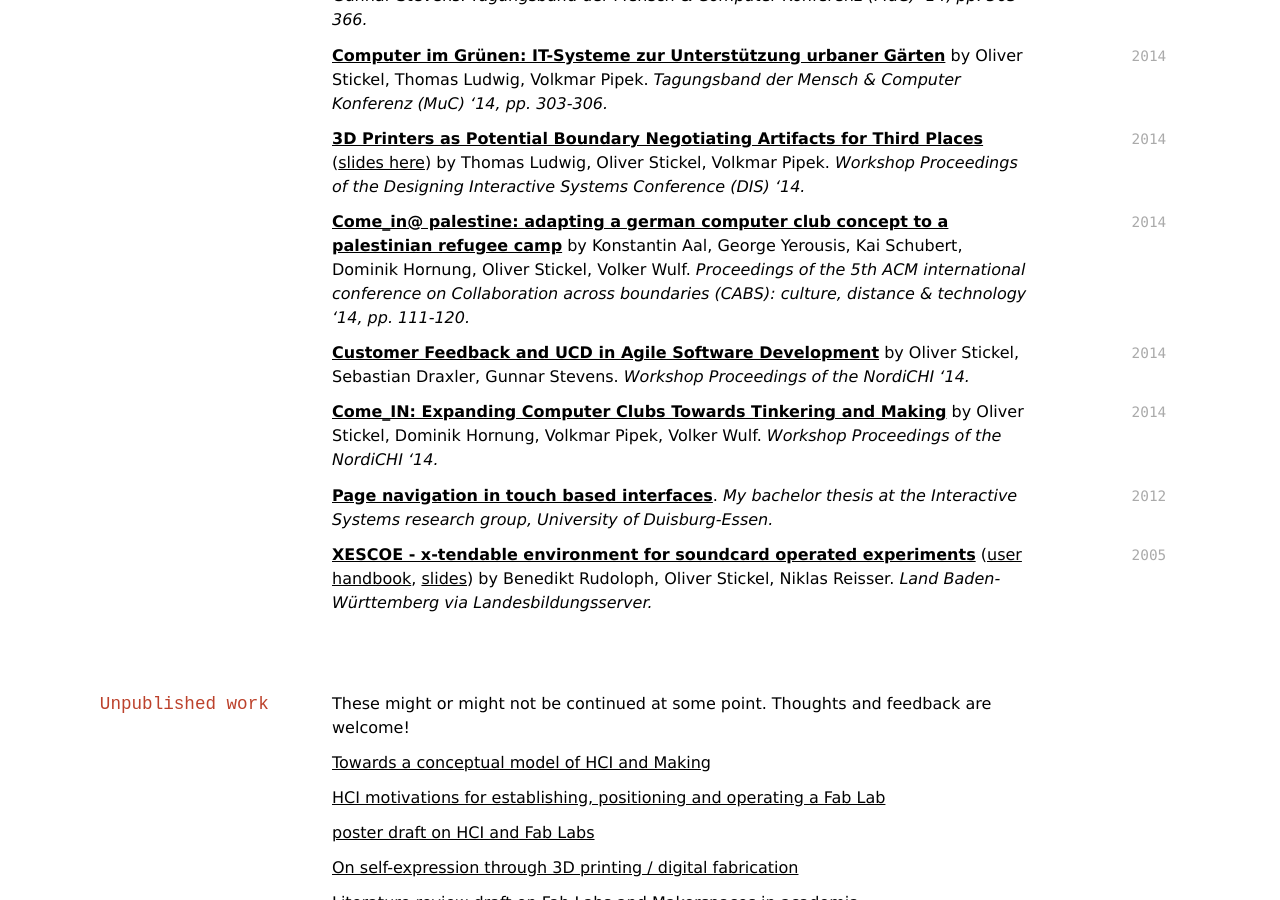
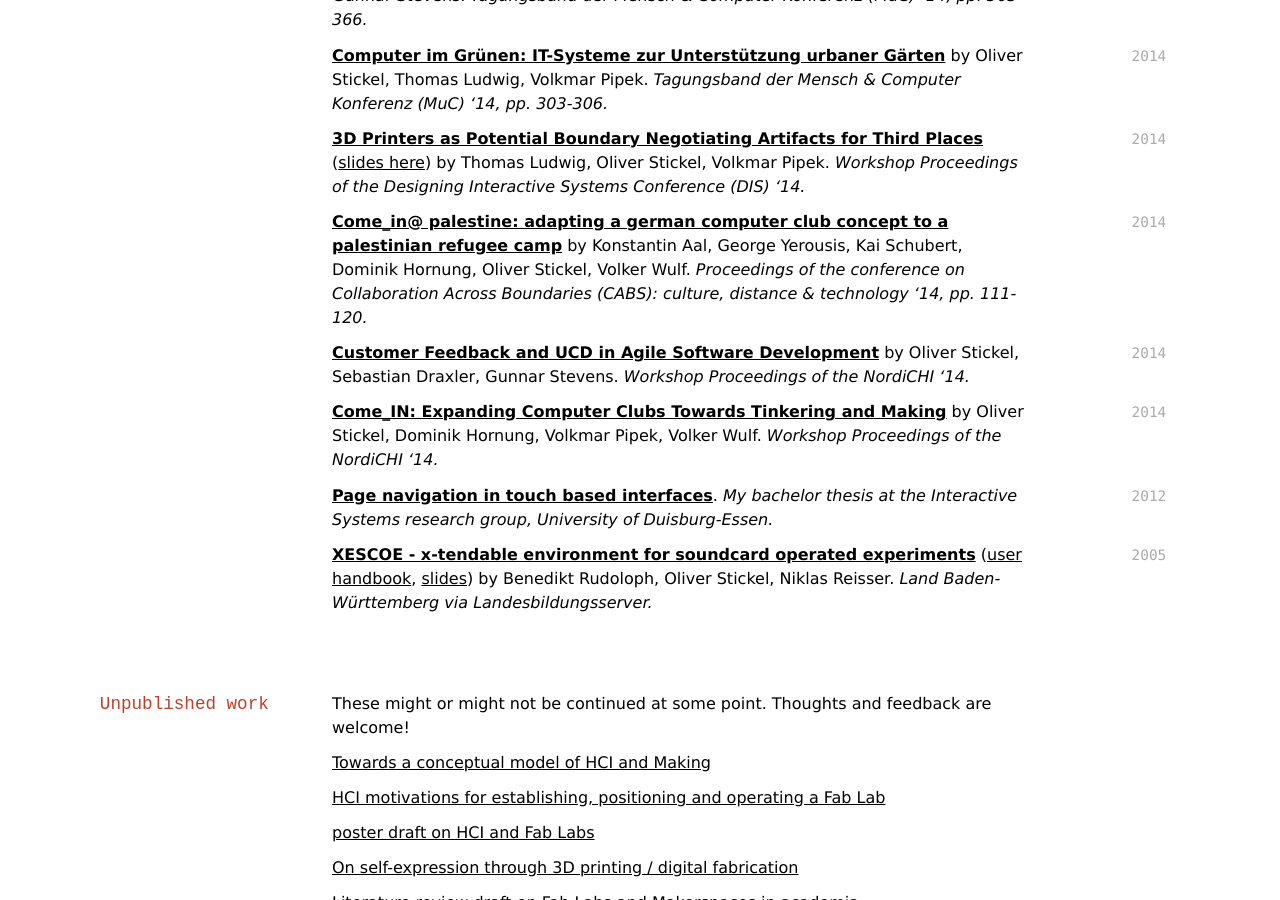
Before and after one commit to oliverstickel/oliverstickel.github.io, a Jekyll site: the page built from index.md, in a window 1280 px wide and 900 px high, scrolled down 6888 px. Built offline with Jekyll 4.4.1, drawn with Linux system fonts in a browser that asks for light colours; nearby versions of some CDN libraries; a style sheet for code colours, icons or effects is not loaded.

Commit message:
Update index.md

```diff
--- a/index.md
+++ b/index.md
@@ -224,7 +224,7 @@ I enjoy camping, water, (working on) motorbikes, cooking and books.
 [**3D Printers as Potential Boundary Negotiating Artifacts for Third Places**](https://www.researchgate.net/profile/Oliver-Stickel/publication/262535718_3D_Printers_as_Potential_Boundary_Negotiating_Artifacts_for_Third_Places/links/53d894380cf2631430c324fa/3D-Printers-as-Potential-Boundary-Negotiating-Artifacts-for-Third-Places.pdf?_tp=eyJjb250ZXh0Ijp7ImZpcnN0UGFnZSI6InB1YmxpY2F0aW9uIiwicGFnZSI6InB1YmxpY2F0aW9uIn19) ([slides here](files/slides/2014-3dprinters-boundary-objects.pdf)) by Thomas Ludwig, Oliver Stickel, Volkmar Pipek. *Workshop Proceedings of the Designing Interactive Systems Conference (DIS) '14.*
 
 `2014`
-[**Come_in@ palestine: adapting a german computer club concept to a palestinian refugee camp**](https://www.researchgate.net/profile/Konstantin-Aal/publication/264503740_Come_INPalestine_Adapting_a_German_Computer_Club_Concept_to_a_Palestinian_Refugee_Camp/links/53f9ee7a0cf20a45496ab466/Come-INPalestine-Adapting-a-German-Computer-Club-Concept-to-a-Palestinian-Refugee-Camp.pdf) by Konstantin Aal, George Yerousis, Kai Schubert, Dominik Hornung, Oliver Stickel, Volker Wulf. *Proceedings of the 5th ACM international conference on Collaboration across boundaries (CABS): culture, distance & technology '14, pp. 111-120.*
+[**Come_in@ palestine: adapting a german computer club concept to a palestinian refugee camp**](https://www.researchgate.net/profile/Konstantin-Aal/publication/264503740_Come_INPalestine_Adapting_a_German_Computer_Club_Concept_to_a_Palestinian_Refugee_Camp/links/53f9ee7a0cf20a45496ab466/Come-INPalestine-Adapting-a-German-Computer-Club-Concept-to-a-Palestinian-Refugee-Camp.pdf) by Konstantin Aal, George Yerousis, Kai Schubert, Dominik Hornung, Oliver Stickel, Volker Wulf. *Proceedings of the conference on Collaboration Across Boundaries (CABS): culture, distance & technology '14, pp. 111-120.*
 
 `2014`
 [**Customer Feedback and UCD in Agile Software Development**](https://www.researchgate.net/profile/Oliver-Stickel/publication/267481136_Customer_Feedback_and_UCD_in_Agile_Software_Development/links/5450b43e0cf201441e938e65/Customer-Feedback-and-UCD-in-Agile-Software-Development.pdf) by Oliver Stickel, Sebastian Draxler, Gunnar Stevens. *Workshop Proceedings of the NordiCHI '14.*
```
